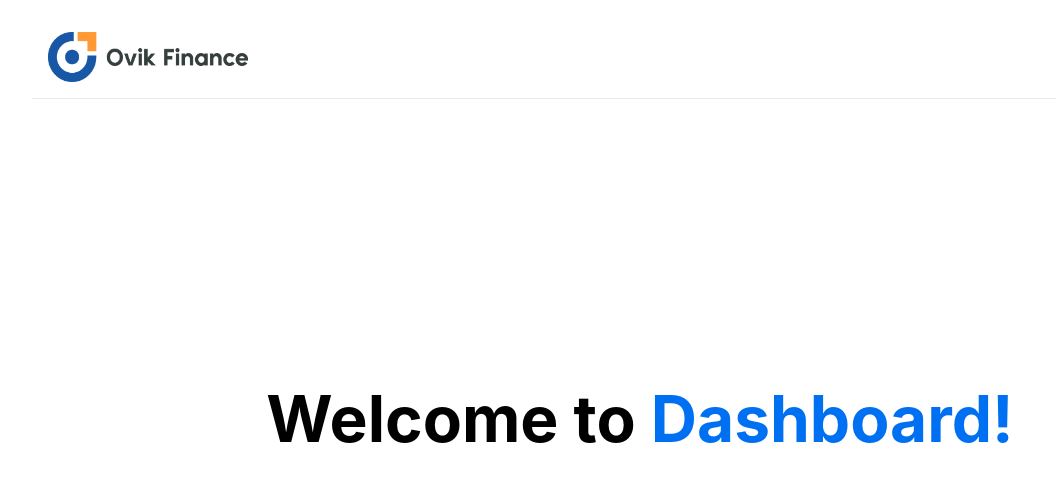
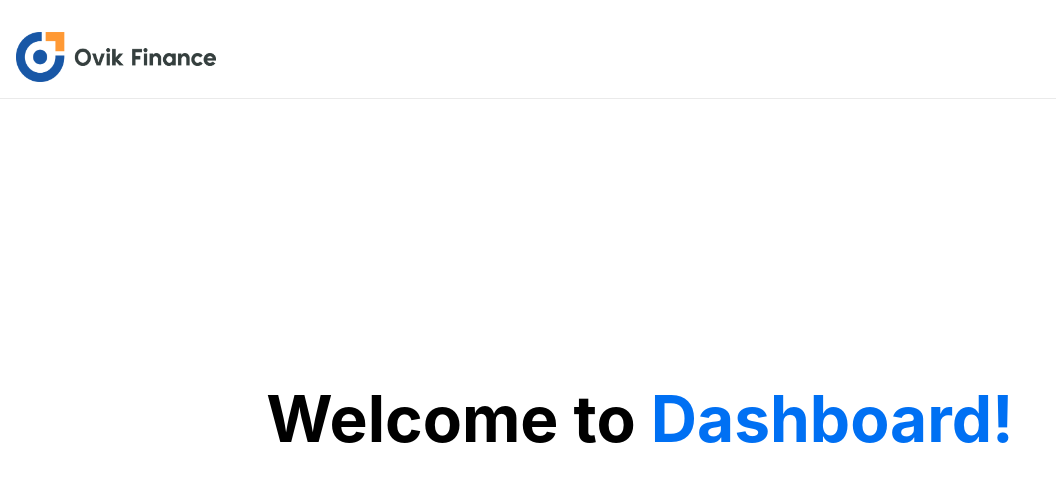
Before and after one commit to Singhravi7870/Ovik, a Next.js app: page /dashboard in a window 1280 px wide. Shown: the top 482 px of the page, without its empty margins (0-1056 px from the left). Built offline with nearby package versions, Linux system fonts and the light colour scheme.

Commit message:
Refactoring

```diff
--- a/pages/dashboard/index.tsx
+++ b/pages/dashboard/index.tsx
@@ -1,26 +1,15 @@
 import type { NextPage } from 'next'
 import Head from 'next/head'
-import Header from '@/components/header'
-import Footer from '@/components/footer'
+import Layout from '@/components/Layout'
 import styles from '../../styles/Home.module.css'
 
 const Dashboard: NextPage = () => {
   return (
-    <div className={styles.container}>
-      <Head>
-        <title>Ovik Finance - Dashboard</title>
-        <meta name="description" content="Ovik Finance" />
-        <link rel="icon" href="/favicon.ico" />
-      </Head>
-      <Header/>
-      <main className={styles.main}>
+    <Layout>
         <h1 className={styles.title}>
           Welcome to <a>Dashboard!</a>
         </h1>
-
-      </main>
-      <Footer/>
-    </div>
+    </Layout>
   )
 }
 
--- a/pages/index.tsx
+++ b/pages/index.tsx
@@ -1,6 +1,6 @@
 import type { NextPage } from 'next'
 import styles from '../styles/Home.module.css'
-import Layout from '@/components/layout';
+import Layout from '@/components/Layout';
 import { GoogleLogin } from 'react-google-login';
 
 const responseGoogle = (response: any) => {
```
